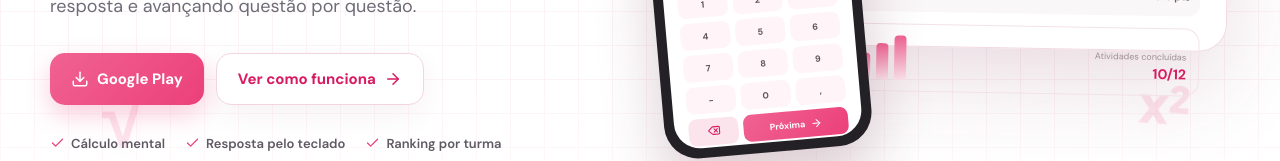
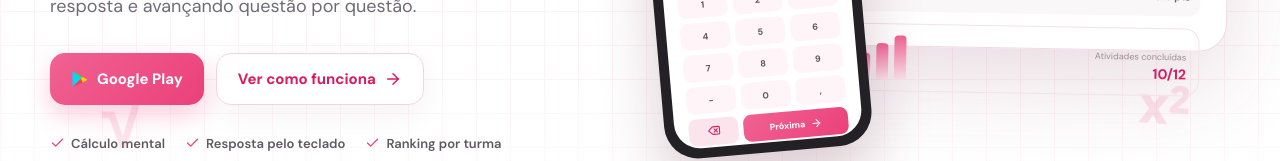
Before and after one commit to Isaiasdasilvaferreira/metric, a React (Vite) app: page / in a window 1280 px wide. Shown: the part 567-728 px from the top of the page. Built offline with nearby package versions, Linux system fonts and the light colour scheme.

Commit message:
Replace Download icon with SVG in HeroSection
Replaced the Download icon with an SVG representation for better customization and visual appeal.

```diff
--- a/src/sections/HeroSection.jsx
+++ b/src/sections/HeroSection.jsx
@@ -1,4 +1,4 @@
-import { ArrowRight, Check, Download } from 'lucide-react';
+import { ArrowRight, Check } from 'lucide-react';
 import MathFloat from '../components/ui/MathFloat.jsx';
 import MathMarquee from '../components/ui/MathMarquee.jsx';
 import AppMockup from '../components/mockups/AppMockup.jsx';
@@ -27,7 +27,13 @@ function HeroSection() {
               target="_blank"
               rel="noopener noreferrer"
             >
-              <Download size={18} /> Google Play
+              <svg aria-hidden="true" width="18" height="18" viewBox="0 0 48 48">
+                <path fill="#00D6FF" d="M5 3.7 26 24 5 44.3c-.6-.5-1-1.4-1-2.6V6.3c0-1.2.4-2.1 1-2.6Z" />
+                <path fill="#00F076" d="M5 3.7 31 18.5 26 24 5 3.7Z" />
+                <path fill="#FFCE00" d="m31 18.5 10.2 5.7c1.5.9 1.5 2.7 0 3.6L31 33.5 26 24l5-5.5Z" />
+                <path fill="#FF3A44" d="M5 44.3 31 33.5 26 24 5 44.3Z" />
+              </svg>
+              Google Play
             </a>
             <a className="btn btn--soft btn--large" href="#como-funciona">
               Ver como funciona <ArrowRight size={18} />
```
